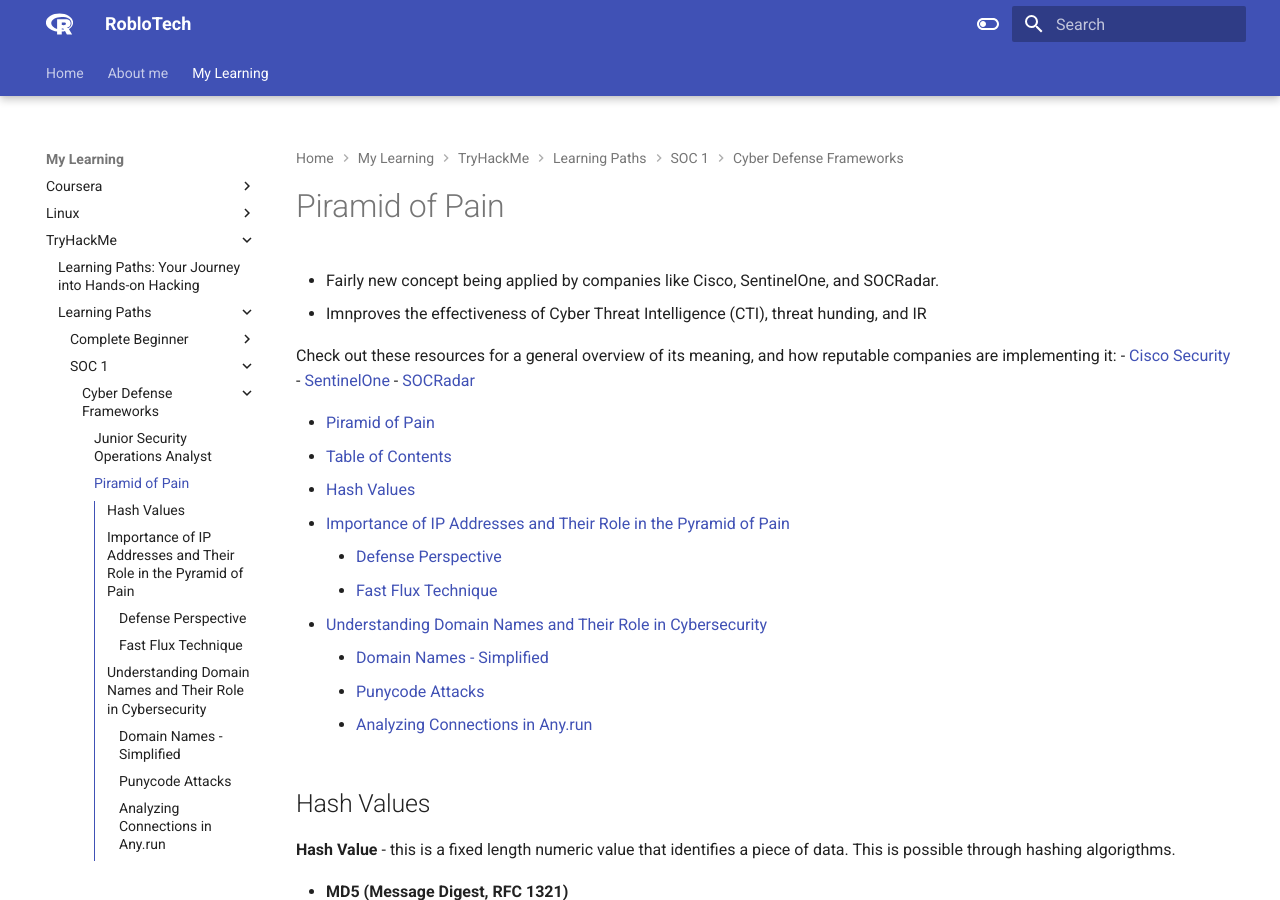
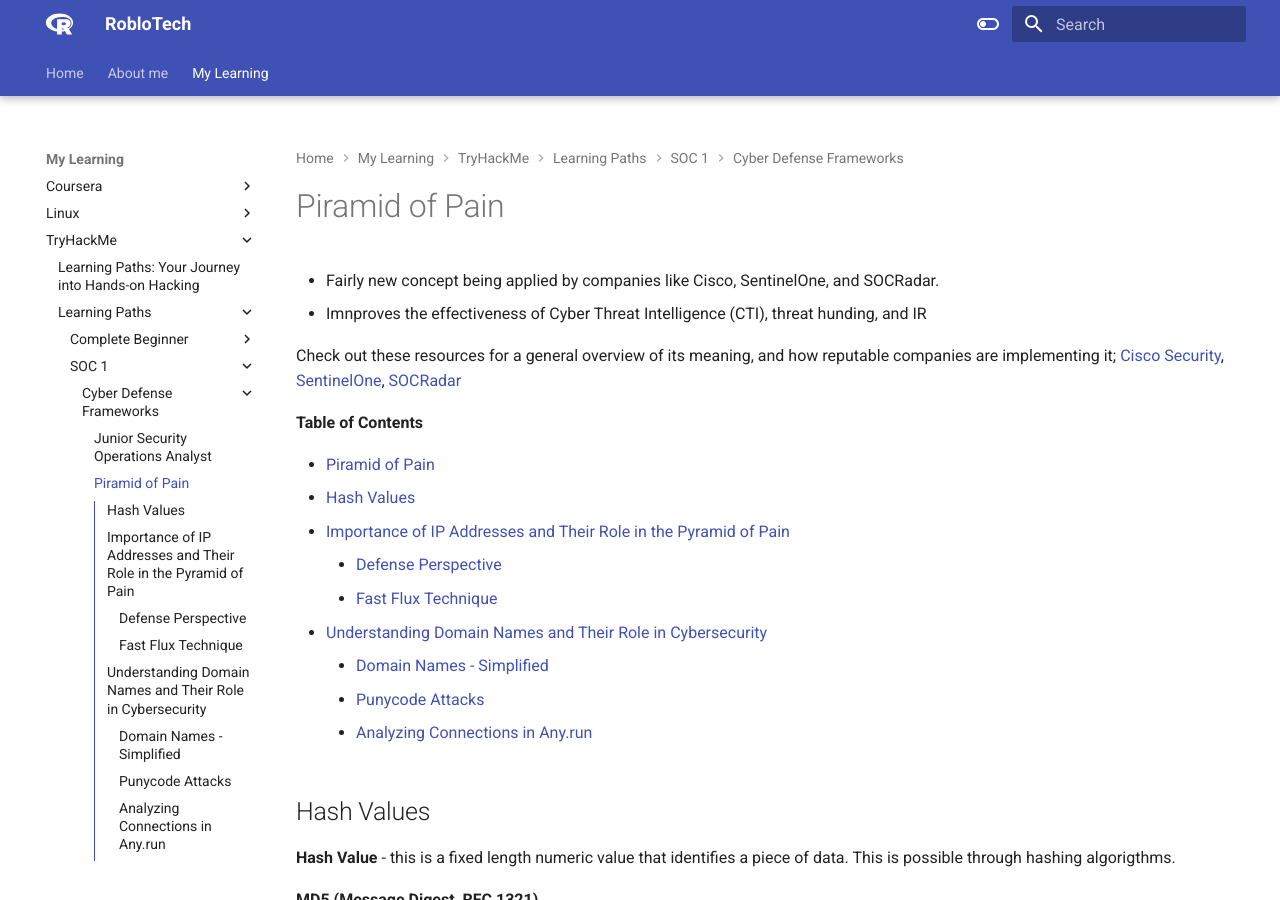
Before and after one commit to RobLoTech/Roblotech.github.io, an MkDocs documentation site: the page built from docs/My Learning/TryHackMe/Learning Paths/SOC 1/Cyber Defense Frameworks/Pyramid of Pain.md, in a window 1280 px wide and 900 px high. Built offline with MkDocs 1.6.1 and Material for MkDocs 9.7.7, drawn with Linux system fonts in a browser that asks for light colours.

Commit message:
update changes

```diff
--- a/docs/My Learning/TryHackMe/Learning Paths/SOC 1/Cyber Defense Frameworks/Pyramid of Pain.md
+++ b/docs/My Learning/TryHackMe/Learning Paths/SOC 1/Cyber Defense Frameworks/Pyramid of Pain.md
@@ -3,14 +3,11 @@
 - Fairly new concept being applied by companies like Cisco, SentinelOne, and SOCRadar.
 - Imnproves the effectiveness of Cyber Threat Intelligence (CTI), threat hunding, and IR
 
-Check out these resources for a general overview of its meaning, and how reputable companies are implementing it:
-- [Cisco Security](https://gblogs.cisco.com/ca/2020/08/26/the-canadian-bacon-cisco-security-and-the-pyramid-of-pain/)
-- [SentinelOne](https://www.sentinelone.com/blog/revisiting-the-pyramid-of-pain-leveraging-edr-data-to-improve-cyber-threat-intelligence/)
-- [SOCRadar](https://socradar.io/re-examining-the-pyramid-of-pain-to-use-cyber-threat-intelligence-more-effectively/)
+Check out these resources for a general overview of its meaning, and how reputable companies are implementing it; [Cisco Security](https://gblogs.cisco.com/ca/2020/08/26/the-canadian-bacon-cisco-security-and-the-pyramid-of-pain/), [SentinelOne](https://www.sentinelone.com/blog/revisiting-the-pyramid-of-pain-leveraging-edr-data-to-improve-cyber-threat-intelligence/),  [SOCRadar](https://socradar.io/re-examining-the-pyramid-of-pain-to-use-cyber-threat-intelligence-more-effectively/)
 
+**Table of Contents**
 
 - [Piramid of Pain](#piramid-of-pain)
-  - [Table of Contents](#table-of-contents)
   - [Hash Values](#hash-values)
   - [Importance of IP Addresses and Their Role in the Pyramid of Pain](#importance-of-ip-addresses-and-their-role-in-the-pyramid-of-pain)
     - [Defense Perspective](#defense-perspective)
@@ -23,16 +20,21 @@
 
 **Hash Value** - this is a fixed length numeric value that identifies a piece of data. This is possible through hashing algorigthms.
 
-- **MD5 (Message Digest, RFC 1321)**
+**MD5 (Message Digest, RFC 1321)**
+
   - Designed by Ron Rivest, 1992
   - **128-bit** hash value
   - **Are NOT considered SECURE**
   - RFC 6151 - published attacks agains MD5 hashes (i.e. hash collision)
-- **SHA-1 (Secure Hash Algorithm 1, RFC 3174)**
+
+**SHA-1 (Secure Hash Algorithm 1, RFC 3174)**
+
   - Invented by National Security Agency (NSA) in 1995
   - **160-bit** hash value as a 40 digit hex number
   - Was deprecated by NIST in 2011 - susceptible by brute force attacks
-- **SHA-2 (Secure Hash Algorithm 2)**
+
+**SHA-2 (Secure Hash Algorithm 2)**
+
   - Designed by NIST and NSA in 2001
   - Most common variants is **SHA-256** - returns a **256-bit** hash value as 64 digit hex number.
 
@@ -75,17 +77,26 @@
 
 ### Punycode Attacks
 
-- **Punycode**
+**Punycode**
+
   - A method to encode non-ASCII characters into ASCII-compatible format.
   - Its main purpose is to try and deceipt the human eye (obfuscation)
   - i.e. `adıdas.de` has a Punycode of `http://xn--addas-o4a.de/`
-- **Punycode Attacks**
+
+**Punycode Attacks**
+
   - Attackers use Punycode to create URLs that look legitimate but redirect users to malicious domains.
-- **Detection**
+
+**Detection**
+
   - Modern browsers can translate obfuscated characters into Punycode, helping users identify such attacks.
-- **Malicious URL Shorteners**
+
+**Malicious URL Shorteners**
+
   - Attackers hide malicious domains behind URL shortening services like bit.ly, goo.gl, etc.
-- **Detecting Malicious URLs**
+
+**Detecting Malicious URLs**
+
   - Proxy logs or web server logs can help identify connections to malicious domains.
   - Examples of **URL Shortening services**:
     - bit.ly
@@ -99,10 +110,25 @@
 
 ### Analyzing Connections in Any.run
 
-- **Any.run Sandbox:** Analyzing samples by executing them in a controlled environment.
-- **Monitoring Connections:** Any.run provides insight into HTTP requests, DNS requests, and communication processes.
-- **HTTP Requests:** Shows resources retrieved from a webserver, like droppers or callbacks.
-- **Connections:** Reveals communications between processes, such as C2 (Command and Control) traffic or file transfers.
-- **DNS Requests:** Displays DNS requests made by malware to check internet connectivity.
+**Any.run Sandbox:**
+
+- Analyzing samples by executing them in a controlled environment.
+
+**Monitoring Connections:**
+
+- Any.run provides insight into HTTP requests, DNS requests, and communication processes.
+
+**HTTP Requests:**
+
+- Shows resources retrieved from a webserver, like droppers or callbacks.
+
+**Connections:**
+
+- Reveals communications between processes, such as C2 (Command and Control) traffic or file transfers.
+
+
+**DNS Requests:**
+
+- Displays DNS requests made by malware to check internet connectivity.
 
 Remember, these insights help defenders better understand the tactics attackers use, empowering us to stay vigilant and proactive in the ever-evolving landscape of cybersecurity.
```
